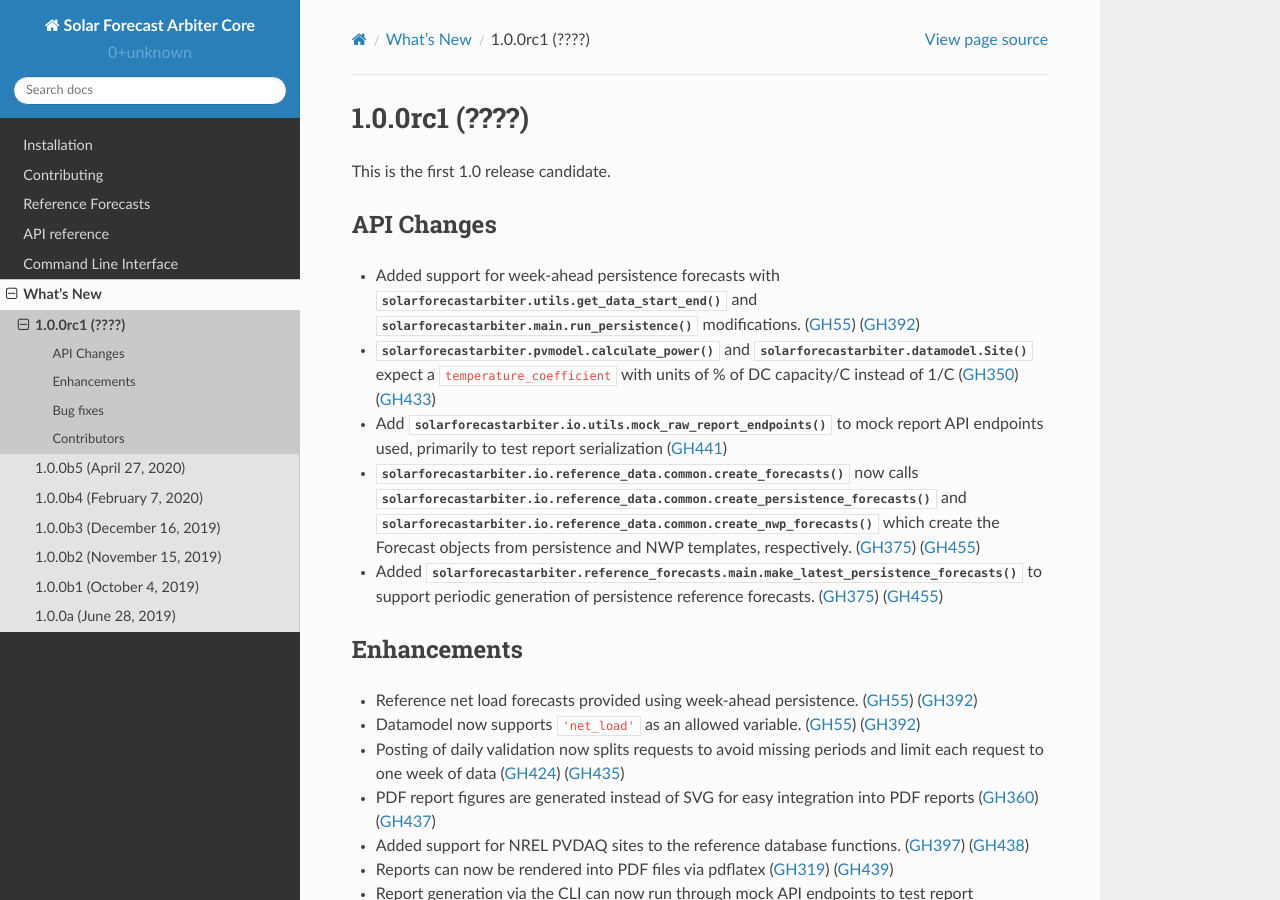
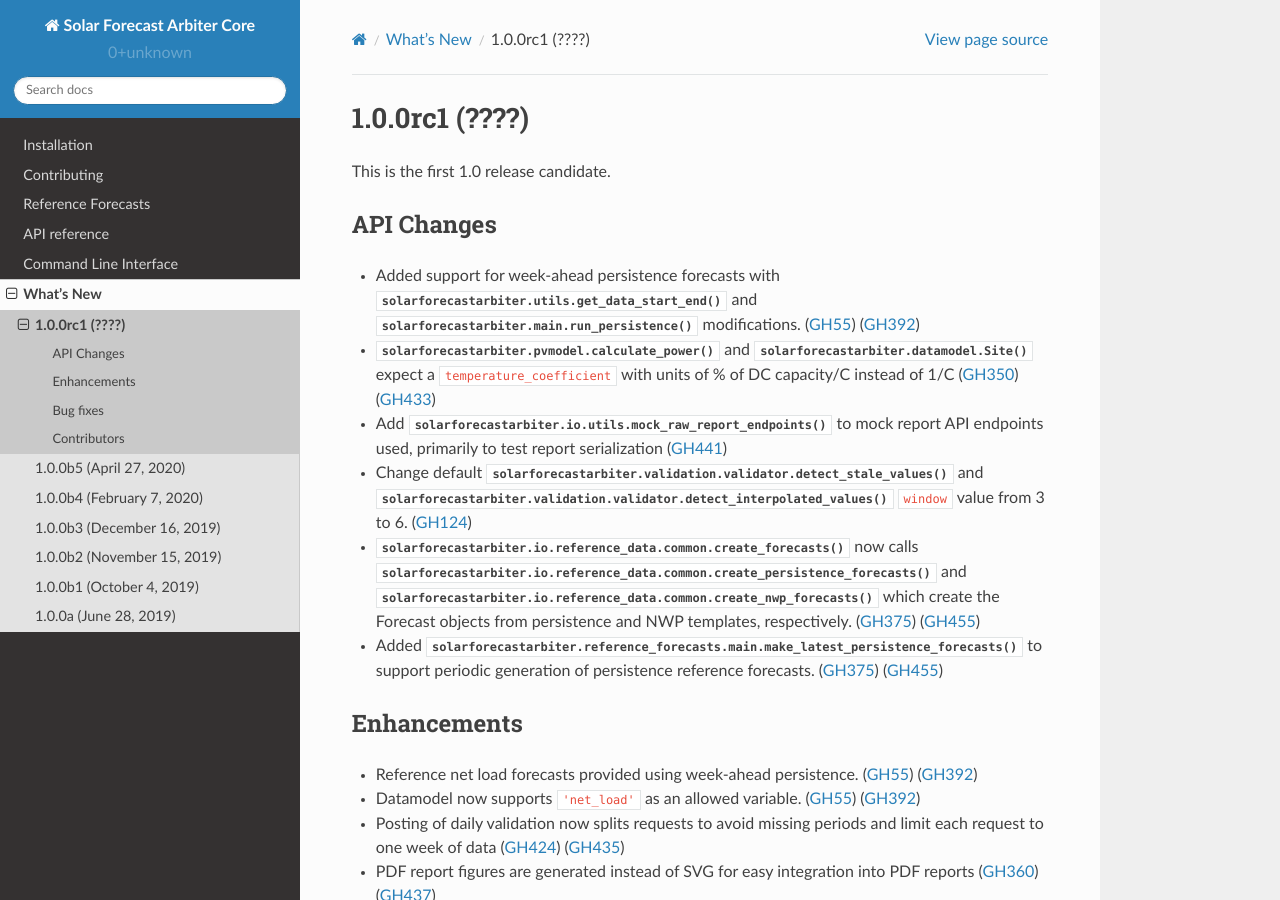
Before and after one commit to SolarArbiter/solarforecastarbiter-core, a Sphinx documentation site: the page built from docs/source/whatsnew/1.0.0rc1.rst, in a window 1280 px wide and 900 px high. Built offline with Sphinx 7.4.7 and the Read the Docs theme 2.0.0, drawn with Linux system fonts in a browser that asks for light colours.

Commit message:
update whatsnew

```diff
--- a/docs/source/whatsnew/1.0.0rc1.rst
+++ b/docs/source/whatsnew/1.0.0rc1.rst
@@ -16,6 +16,10 @@
   with units of % of DC capacity/C instead of 1/C (:issue:`350`) (:pull:`433`)
 * Add :py:func:`solarforecastarbiter.io.utils.mock_raw_report_endpoints` to mock
   report API endpoints used, primarily to test report serialization (:pull:`441`)
+* Change default
+  :py:func:`solarforecastarbiter.validation.validator.detect_stale_values` and
+  :py:func:`solarforecastarbiter.validation.validator.detect_interpolated_values`
+  ``window`` value from 3 to 6. (:issue:`124`)
 * :py:func:`solarforecastarbiter.io.reference_data.common.create_forecasts` now
   calls :py:func:`solarforecastarbiter.io.reference_data.common.create_persistence_forecasts`
   and :py:func:`solarforecastarbiter.io.reference_data.common.create_nwp_forecasts`
```
